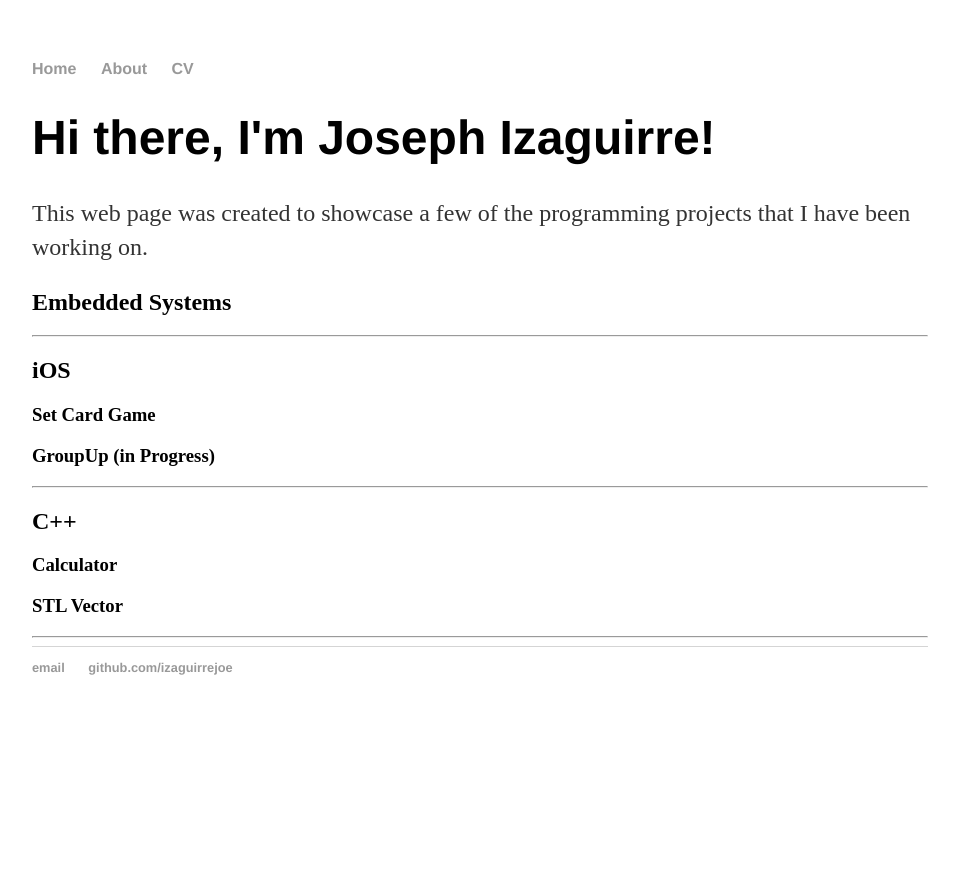
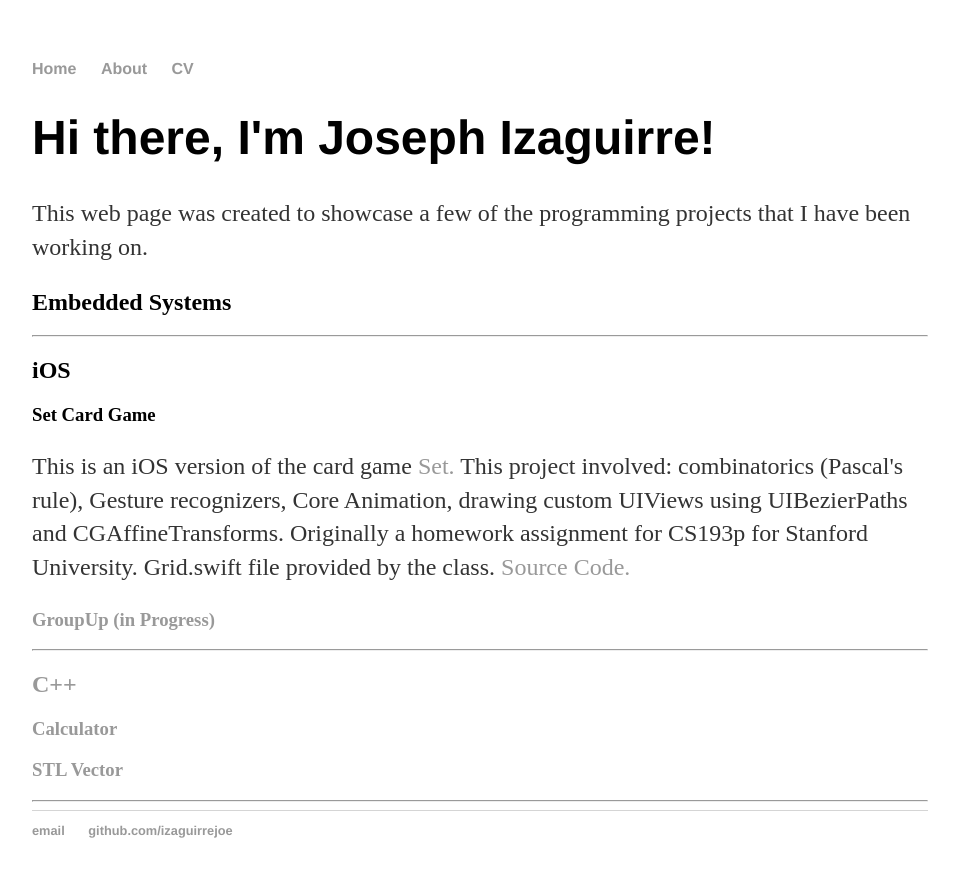
Before and after one commit to izaguirrejoe/izaguirrejoe.github.io, a Jekyll site: the page built from index.html, in a window 1280 px wide. Shown: the top 877 px of the page, without its empty margins (160-1119 px from the left). Built offline with Jekyll 4.4.1, drawn with Linux system fonts in a browser that asks for light colours.

Commit message:
Added set

```diff
--- a/index.html
+++ b/index.html
@@ -10,6 +10,7 @@
 	<hr>
 	<h2>iOS</h2>
 	<h3> Set Card Game </h3>
+	<p>This is an iOS version of the card game <a href= "https://en.wikipedia.org/wiki/Set_(card_game)"> Set. </a> This project involved: combinatorics (Pascal's rule), Gesture recognizers, Core Animation, drawing custom UIViews using UIBezierPaths and CGAffineTransforms. Originally a homework assignment for CS193p for Stanford University. Grid.swift file provided by the class.  <a href="https://github.com/izaguirrejoe/Set">Source Code.</p>
 	<h3> GroupUp (in Progress)  </h3>
 	<hr>
 	<h2>C++</h2>
```
